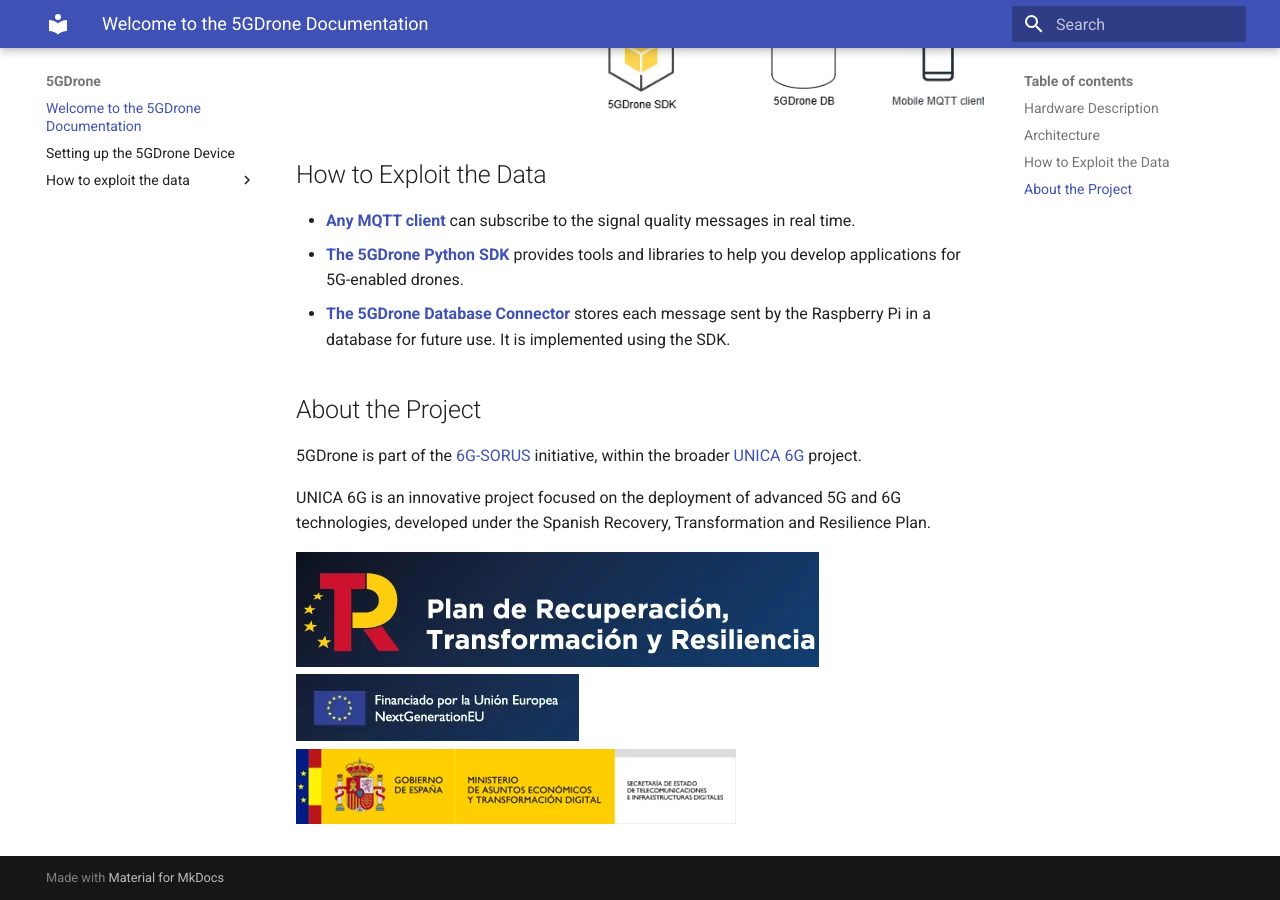
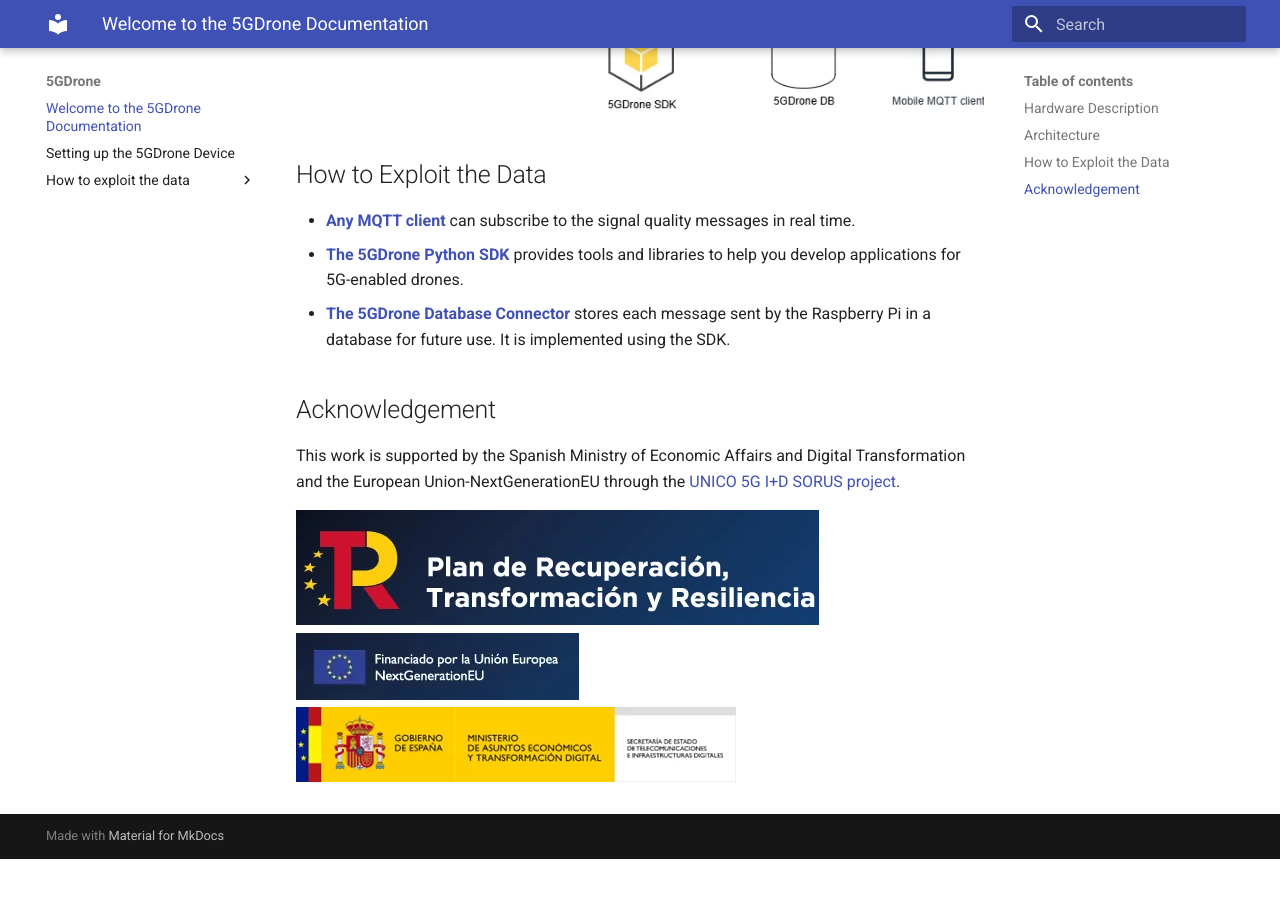
Before and after one commit to aferre88/5gdrone-docs, an MkDocs documentation site: the page built from docs/index.md, in a window 1280 px wide and 900 px high, scrolled down 1699 px. Built offline with MkDocs 1.6.1 and Material for MkDocs 9.7.7, drawn with Linux system fonts in a browser that asks for light colours; after the commit the page ends 2558 px from its top, so only the background shows below that.

Commit message:
Change of acknowledgements

```diff
--- a/docs/index.md
+++ b/docs/index.md
@@ -34,11 +34,9 @@
 - **[The 5GDrone Python SDK](how-to-exploit-the-data/2sdk.md)** provides tools and libraries to help you develop applications for 5G-enabled drones.
 - **[The 5GDrone Database Connector](how-to-exploit-the-data/3db.md)** stores each message sent by the Raspberry Pi in a database for future use. It is implemented using the SDK.
 
-## About the Project
+## Acknowledgement
 
-5GDrone is part of the [6G-SORUS](https://unica6g.it.uc3m.es/en/6g-sorus/) initiative, within the broader [UNICA 6G](https://unica6g.it.uc3m.es/en/) project.
-
-UNICA 6G is an innovative project focused on the deployment of advanced 5G and 6G technologies, developed under the Spanish Recovery, Transformation and Resilience Plan.
+This work is supported by the Spanish Ministry of Economic Affairs and Digital Transformation and the European Union-NextGenerationEU through the [UNICO 5G I+D SORUS project](https://unica6g.it.uc3m.es/en/6g-sorus/).
 
 ![Plan de Recuperación, Transformación y Resiliencia](img/logos/plan_recuperacion.webp)
 ![Financed by the European Union NextGenerationEU](img/logos/ngeu.webp)
```
